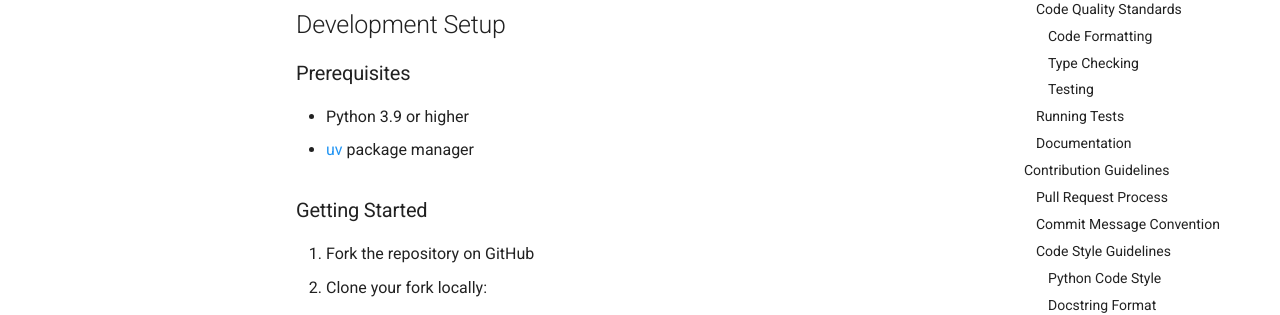
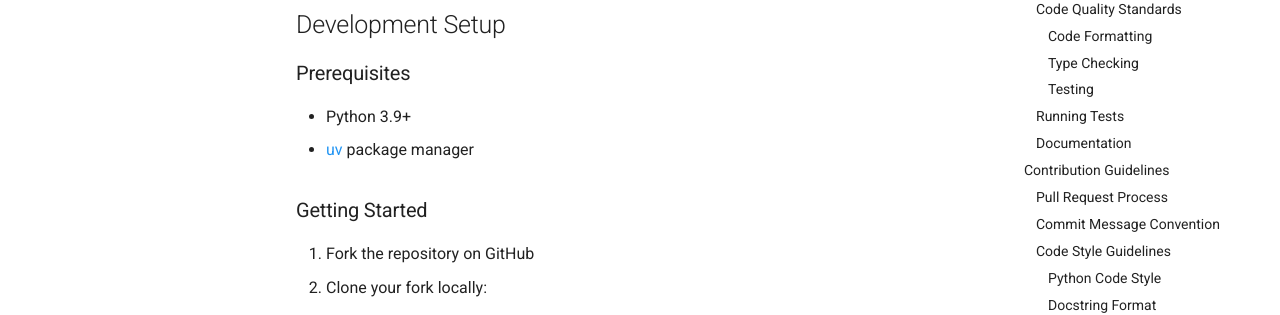
Before and after one commit to yantology/generatecv, an MkDocs documentation site: the page built from docs/contributing.md, in a window 1280 px wide and 900 px high. Shown: the part 312-627 px from the top of the window. Built offline with MkDocs 1.6.1 and Material for MkDocs 9.7.7, drawn with Linux system fonts in a browser that asks for light colours; comment, search, counter and statistics services are not loaded.

Commit message:
Improve formatting and clarity in contributing.md

```diff
--- a/docs/contributing.md
+++ b/docs/contributing.md
@@ -6,7 +6,7 @@ We welcome contributions to generatecv! This document provides guidelines for co
 
 ### Prerequisites
 
-- Python 3.9 or higher
+- Python 3.9+
 - [uv](https://docs.astral.sh/uv/) package manager
 
 ### Getting Started
```
